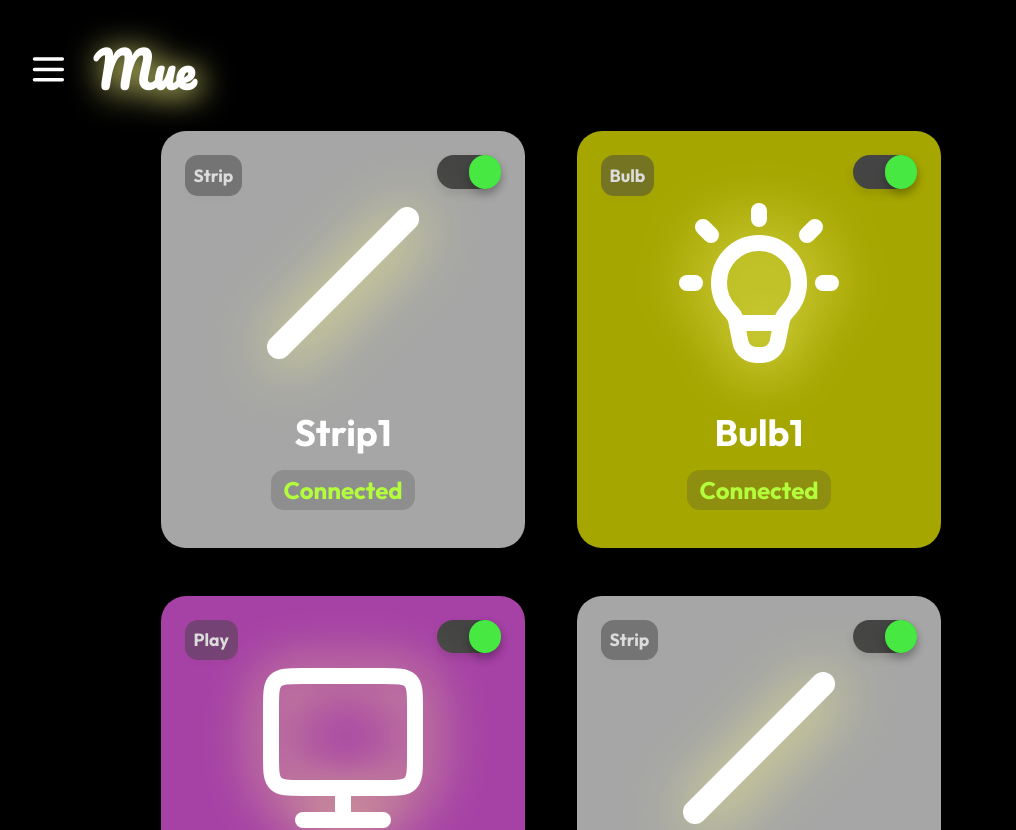
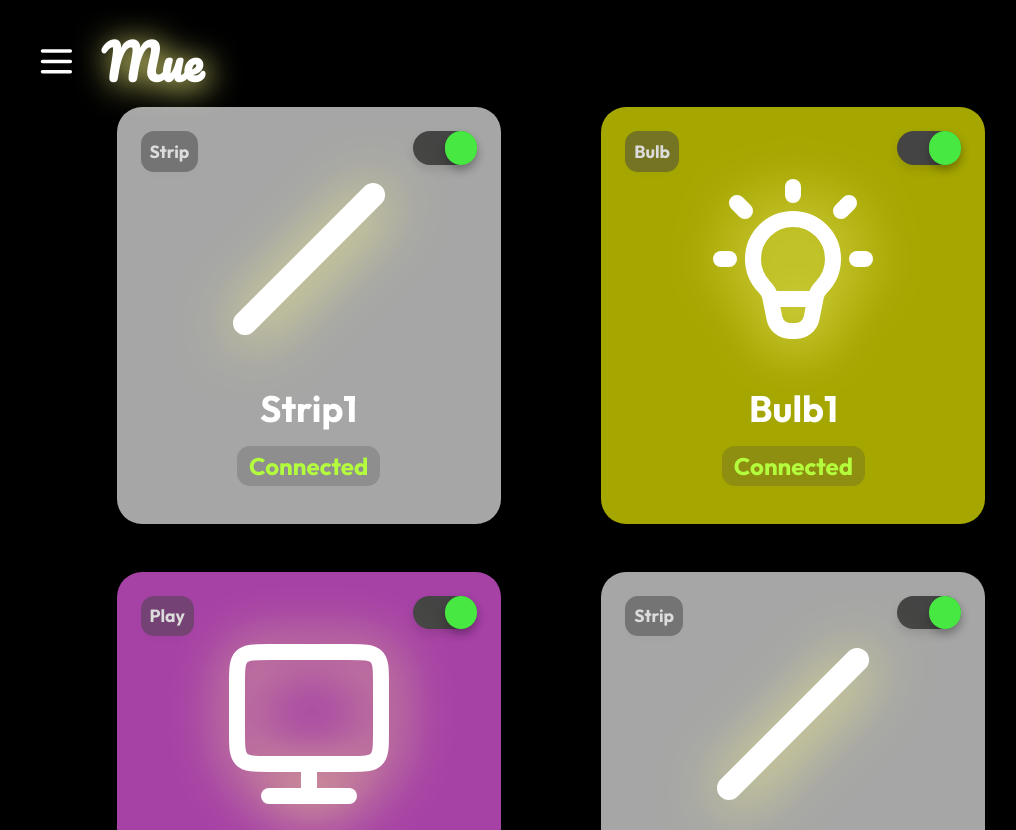
Before and after one commit to Phonedolly/mue, a Next.js app in the folder mue-frontend/: page /devices in a window 1280 px wide. Shown: the top 830 px of the page, without its empty margins (89-1105 px from the left). Built offline with nearby package versions, Linux system fonts and the light colour scheme.

Commit message:
adjust device modal design

```diff
--- a/mue-frontend/app/devices/page.tsx
+++ b/mue-frontend/app/devices/page.tsx
@@ -12,7 +12,12 @@ import { useEffect, useState } from "react";
 import { styled } from "styled-components";
 import { v4 } from "uuid";
 import Wheel from "@uiw/react-color-wheel";
-import { HsvaColor, rgbaToHsva } from "@uiw/color-convert";
+import {
+  HsvaColor,
+  hsvaToRgbString,
+  hsvaToRgbaString,
+  rgbaToHsva,
+} from "@uiw/color-convert";
 
 const DeviceModalBackground = styled(motion.div)`
   position: fixed;
@@ -30,11 +35,13 @@ const DeviceModalBackground = styled(motion.div)`
 const DeviceModalWithoutLogic = styled(motion.div)`
   display: flex;
   flex-direction: column;
-  row-gap: 1.5rem;
+  /* row-gap: 1.5rem; */
   align-items: center;
-  justify-content: center;
-  padding: 1.5rem;
-  max-height: 95vh;
+  justify-content: space-between;
+  margin: 1rem auto;
+  padding: 1.5rem 0rem 1.5rem 2.2rem;
+  /* height: 22rem; */
+  max-height: 75vh;
   width: 32rem;
   max-width: 80vw;
   border-radius: 25px;
@@ -43,10 +50,26 @@ const DeviceModalWithoutLogic = styled(motion.div)`
   overflow-y: scroll;
   &::-webkit-scrollbar {
     -webkit-appearance: none;
+    width: 2.2rem;
+    color: rgba(0, 0, 0, 0.5);
+  }
+  /* &::-webkit-scrollbar-track {
+    color: transparent;
+    width: 3rem;
+  } */
+  &::-webkit-scrollbar-thumb {
+    /* width: 50%; */
+    background-color: rgba(0, 0, 0, 0.5);
+    border-radius: 25px;
+    overflow: hidden;
+    border: 0.65rem solid transparent;
+    background-clip: padding-box;
   }
 `;
 
 const DeviceModalTitleAndEdit = styled.div`
+  position: relative;
+  left: 1.3rem;
   display: flex;
   flex-direction: row;
   align-items: center;
@@ -100,7 +123,7 @@ const BrightnessSliderContainer = styled.div`
   flex-direction: column;
   justify-content: center;
   align-items: center;
-  width:100%;
+  width: 100%;
 `;
 
 const BrightnessSlider = (props: {
@@ -131,6 +154,7 @@ const DeviceModalBrightness = styled.h1`
 const DeviceModalColorPickerAndBrightness = (props: {
   initialColor: HsvaColor;
   initialBrightness: number;
+  setCurColor: (curColor: HsvaColor) => void;
 }) => {
   const [hsva, setHsva] = useState(props.initialColor);
   const [brightness, setBrightness] = useState(props.initialBrightness);
@@ -140,7 +164,10 @@ const DeviceModalColorPickerAndBrightness = (props: {
         color={hsva}
         onChange={(color) => {
           setHsva({ ...hsva, ...color.hsva });
+          props.setCurColor({ ...hsva, ...color.hsva });
         }}
+        width={250}
+        height={250}
       />
       <BrightnessSlider value={brightness} setBrightness={setBrightness} />
     </DeviceModalColorPickerAndBrightnessWithoutLogic>
@@ -159,6 +186,7 @@ const DeviceModalInfoTable = styled.table`
 const DeviceModalInfoTableTitle = styled.td`
   color: white;
   font-weight: bold;
+  width: 50%;
 `;
 
 const DeviceModalInfoTableValue = styled.div`
@@ -167,6 +195,7 @@ const DeviceModalInfoTableValue = styled.div`
   column-gap: 0.5em;
   align-items: center;
   justify-content: center;
+  width: 12em;
 `;
 
 const DeviceModalCurrentColor = styled.span<{ color: string }>`
@@ -181,6 +210,15 @@ const DeviceModal = (props: {
   setShowModal: (newVal: boolean) => void;
   icon: JSX.Element;
 }) => {
+  const [curColor, setCurColor] = useState<HsvaColor>(
+    rgbaToHsva({
+      r: props.device.status.color.red,
+      g: props.device.status.color.green,
+      b: props.device.status.color.blue,
+      a: 1,
+    })
+  );
+
   return (
     <DeviceModalWithoutLogic
       initial={{ opacity: 0.5, y: "30vh" }}
@@ -193,13 +231,9 @@ const DeviceModal = (props: {
       </DeviceModalTitleAndEdit>
       {/* {props.icon} */}
       <DeviceModalColorPickerAndBrightness
-        initialColor={rgbaToHsva({
-          r: props.device.status.color.red,
-          g: props.device.status.color.green,
-          b: props.device.status.color.blue,
-          a: 1,
-        })}
+        initialColor={curColor}
         initialBrightness={props.device.status.brightness}
+        setCurColor={setCurColor}
       />
       <DeviceModalInfoTable>
         <tbody>
@@ -218,15 +252,12 @@ const DeviceModal = (props: {
                 : "Disconnected",
             ],
             ["Brightness", `${props.device.status.brightness}%`],
-            [
-              "Color",
-              `rgb(${props.device.status.color.red}, ${props.device.status.color.green}, ${props.device.status.color.blue})`,
-            ],
+            ["Color", `${hsvaToRgbString(curColor).replace("a", "")}`],
             ["IP", props.device.status.ip],
           ].map((item) => (
             <tr key={v4()} style={{ height: "2.7rem" }}>
               <DeviceModalInfoTableTitle>{item[0]}</DeviceModalInfoTableTitle>
-              <td>
+              <td style={{ width: "50%" }}>
                 <DeviceModalInfoTableValue>
                   {item[0] === "Color" ? (
                     <DeviceModalCurrentColor color={item[1]} />
@@ -248,11 +279,14 @@ const DeviceModal = (props: {
 const DevicesContainer = styled.div`
   display: grid;
   justify-items: center;
+  align-items: center;
+  width: 100%;
+  row-gap: 3rem;
+  column-gap: 3rem;
   grid-template-columns: 1fr;
-  @media (min-width: 768px) {
+  @media (min-width: 1280px) {
     grid-template-columns: 1fr 1fr;
   }
-  row-gap: 3rem;
 `;
 
 const DeviceWithoutLogic = styled(motion.div)<{ $backgroundColor?: string }>`
@@ -263,8 +297,8 @@ const DeviceWithoutLogic = styled(motion.div)<{ $backgroundColor?: string }>`
   justify-content: center;
   background-color: ${(props) =>
     props?.$backgroundColor ? props.$backgroundColor : "rgb(50, 50, 50)"};
-  width: 24rem;
-  max-width: 80%;
+  width: 90%;
+  max-width: 22rem;
   cursor: pointer;
   border-radius: 25px;
   padding: 2rem 1rem;
@@ -380,6 +414,13 @@ const Device = (props: {
   const [on, setOn] = useState<boolean>(device.status.isOn);
   const [showModal, setShowModal] = useState<boolean>(false);
   const [scope, animate] = useAnimate();
+  const [scrollInfo, setScrollInfo] = useState<{
+    overflow: string;
+    touchAction: string;
+  }>({
+    overflow: document.body.style.getPropertyValue("overflow"),
+    touchAction: document.body.style.getPropertyValue("touch-action"),
+  });
 
   useEffect(() => {
     function listenEscapeKeyPress(e: KeyboardEvent) {
@@ -389,8 +430,12 @@ const Device = (props: {
     }
     if (showModal === true) {
       document.addEventListener("keydown", listenEscapeKeyPress);
+      // document.body.style.setProperty("overflow", "hidden");
+      // document.body.style.setProperty("overflow", "none");
     } else {
       document.removeEventListener("keydown", listenEscapeKeyPress);
+      // document.body.style.setProperty("overflow", scrollInfo.overflow);
+      // document.body.style.setProperty("touch-action", scrollInfo.touchAction);
     }
   }, [showModal]);
 
@@ -424,7 +469,15 @@ const Device = (props: {
   }
 
   return (
-    <>
+    <div
+      style={{
+        display: "flex",
+        flexDirection: "column",
+        justifyContent: "center",
+        alignItems: "center",
+        width: "100%",
+      }}
+    >
       <AnimatePresence>
         {showModal === true ? (
           <DeviceModalBackground
@@ -469,7 +522,7 @@ const Device = (props: {
           </DeviceStatus>
         </InformationContainer>
       </DeviceWithoutLogic>
-    </>
+    </div>
   );
 };
 
--- a/mue-frontend/app/globalStyle.ts
+++ b/mue-frontend/app/globalStyle.ts
@@ -2,8 +2,14 @@
 import { createGlobalStyle } from "styled-components";
 
 const GlobalStyle = createGlobalStyle`
-  :root{
+  :root, body{
     background-color: #000000;
+    display: flex;
+    justify-content: center;
+    align-items: center;
+    width: 100%;
+    padding: 0;
+    margin: 0;
   }
 `;
 
--- a/mue-frontend/components/Container.tsx
+++ b/mue-frontend/components/Container.tsx
@@ -9,7 +9,7 @@ const Container = styled.div`
   justify-content: center;
   padding: 1rem;
   width: 65rem;
-  max-width: 90vw;
+  max-width: 80%;
   margin: 0 auto;
 `;
 
--- a/mue-frontend/components/InnerContainer.tsx
+++ b/mue-frontend/components/InnerContainer.tsx
@@ -5,9 +5,10 @@ const InnerContainer = styled(motion.div)`
   display: flex;
   flex-direction: column;
   align-items: center;
-  width: 100%;
+  justify-content: center;
+  width: 90%;
   height: 100%;
-  padding: 1rem;
+  /* padding: 1rem; */
 `;
 
 export default InnerContainer;
--- a/mue-frontend/components/icons/Icon.tsx
+++ b/mue-frontend/components/icons/Icon.tsx
@@ -19,7 +19,7 @@ const IconWithoutLogic = styled.span<{
     if (props?.$on === undefined) {
       return "none";
     } else if (props.$on === false) {
-      return "brightness(0.7)";
+      return "brightness(0.28)";
     } else if (props.$on === true) {
       return "brightness(1.0) drop-shadow(3px 5px 30px rgb(255, 255, 133, 0.9))";
     }
```
